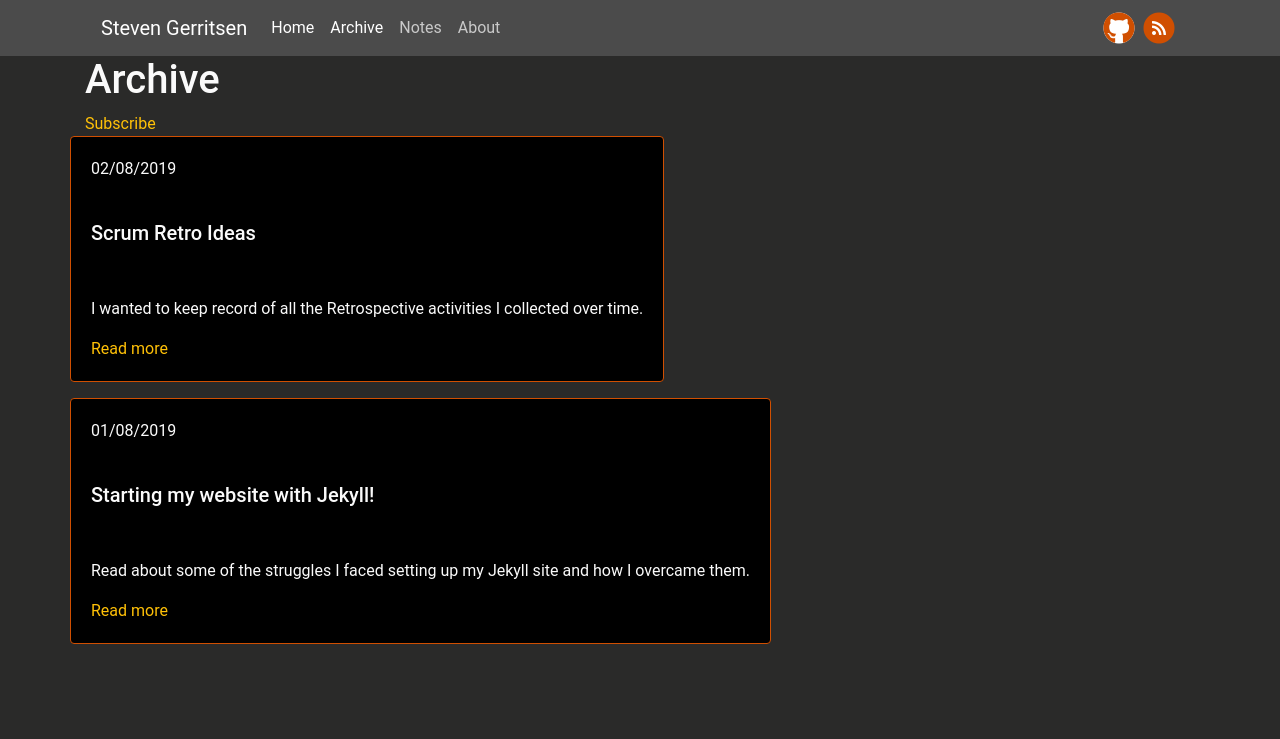
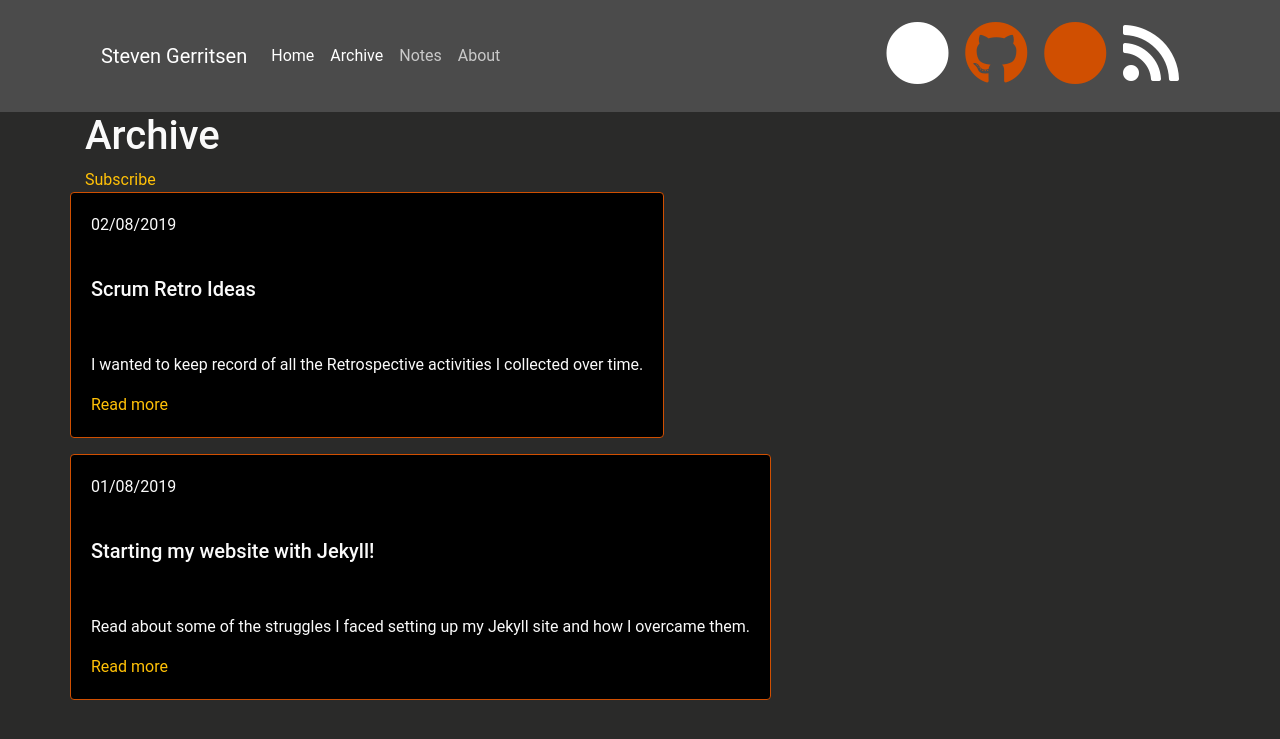
Before and after one commit to Steeff0/steeff0.github.io, a Jekyll site: the page built from pages/archive.html, in a window 1280 px wide. Shown: the top 739 px of the page. Built offline with Jekyll 4.4.1, drawn with Linux system fonts in a browser that asks for light colours; some web fonts are replaced.

Commit message:
Style header

```diff
--- a/_includes/header.html
+++ b/_includes/header.html
@@ -22,20 +22,22 @@
                                 {%- include nav-item.html link=link -%}
                                 {% endfor %}
                             </ul>
+                            <div class="fa-4x">
                                 <a href="{{ site.github.repository_url }}">
-                                <span class="fa-stack fa-1x">
-                                    <i class="fas fa-circle fa-stack-2x text-white" data-fa-transform="shrink-1"></i>
-                                    <i class="fab fa-github fa-stack-2x text-primary"></i>
+                                    <span class="fa-layers fa-fw">
+                                        <i class="fas fa-circle text-white" data-fa-transform="shrink-1"></i>
+                                        <i class="fab fa-github text-primary"></i>
                                     </span>
                                     <span class="sr-only">View On GitHub</span>
                                 </a>
                                 <a href="{{ 'feed.xml' | relative_url }}">
-                                <span class="fa-stack fa-1x">
-                                    <i class="fas fa-circle fa-stack-2x text-primary"></i>
-                                    <i class="fas fa-rss fa-stack-1x fa-inverse text-white"></i>
+                                    <span class="fa-layers fa-fw">
+                                        <i class="fas fa-circle text-primary"></i>
+                                        <i class="fas fa-rss fa-inverse text-white"></i>
                                     </span>
                                     <span class="sr-only">Subscribe</span>
                                 </a>
+                            </div>
                         </div>
                     </nav>
                 </div>
```
Lines whose indentation alone changed are shown as unchanged.
